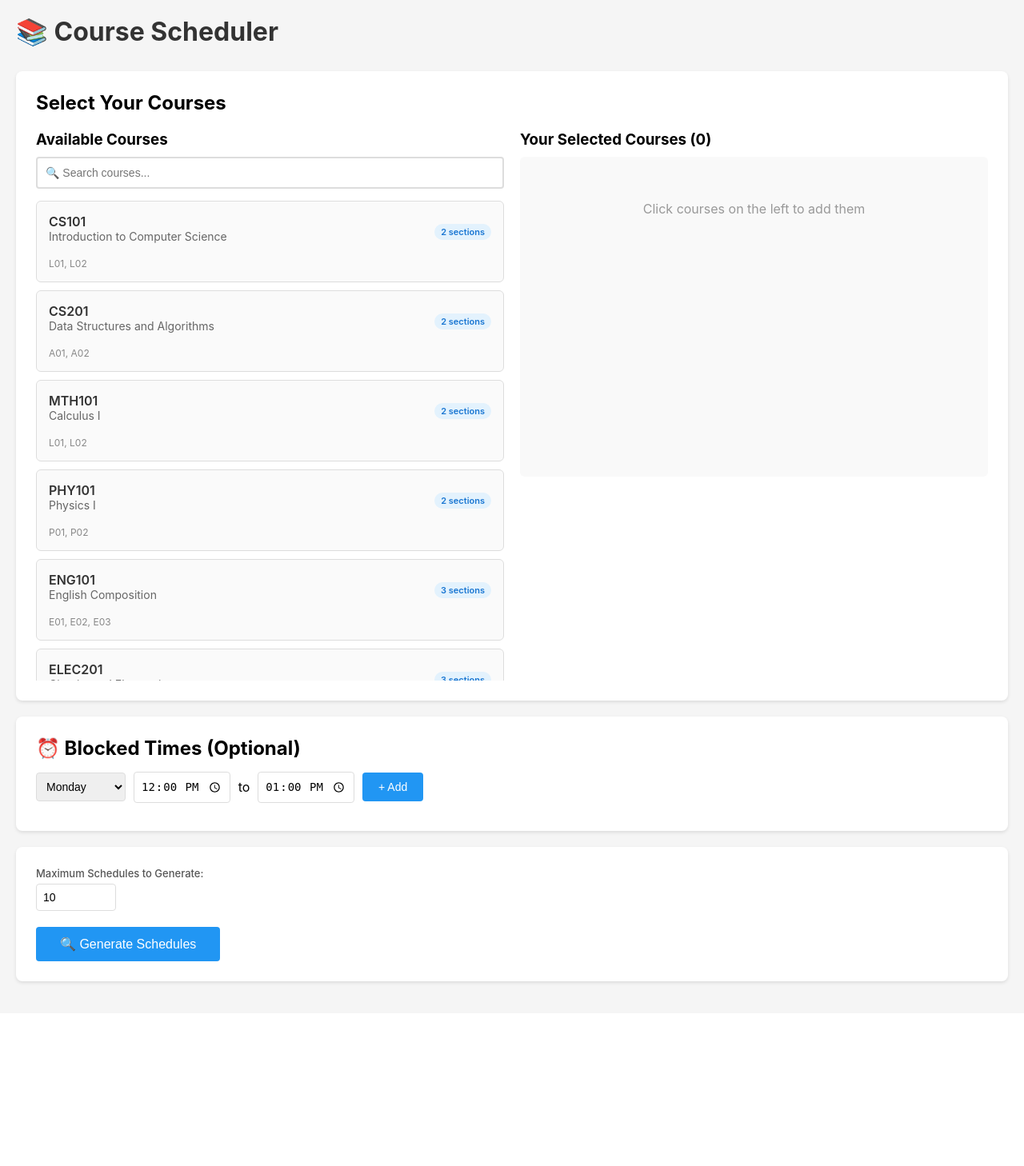
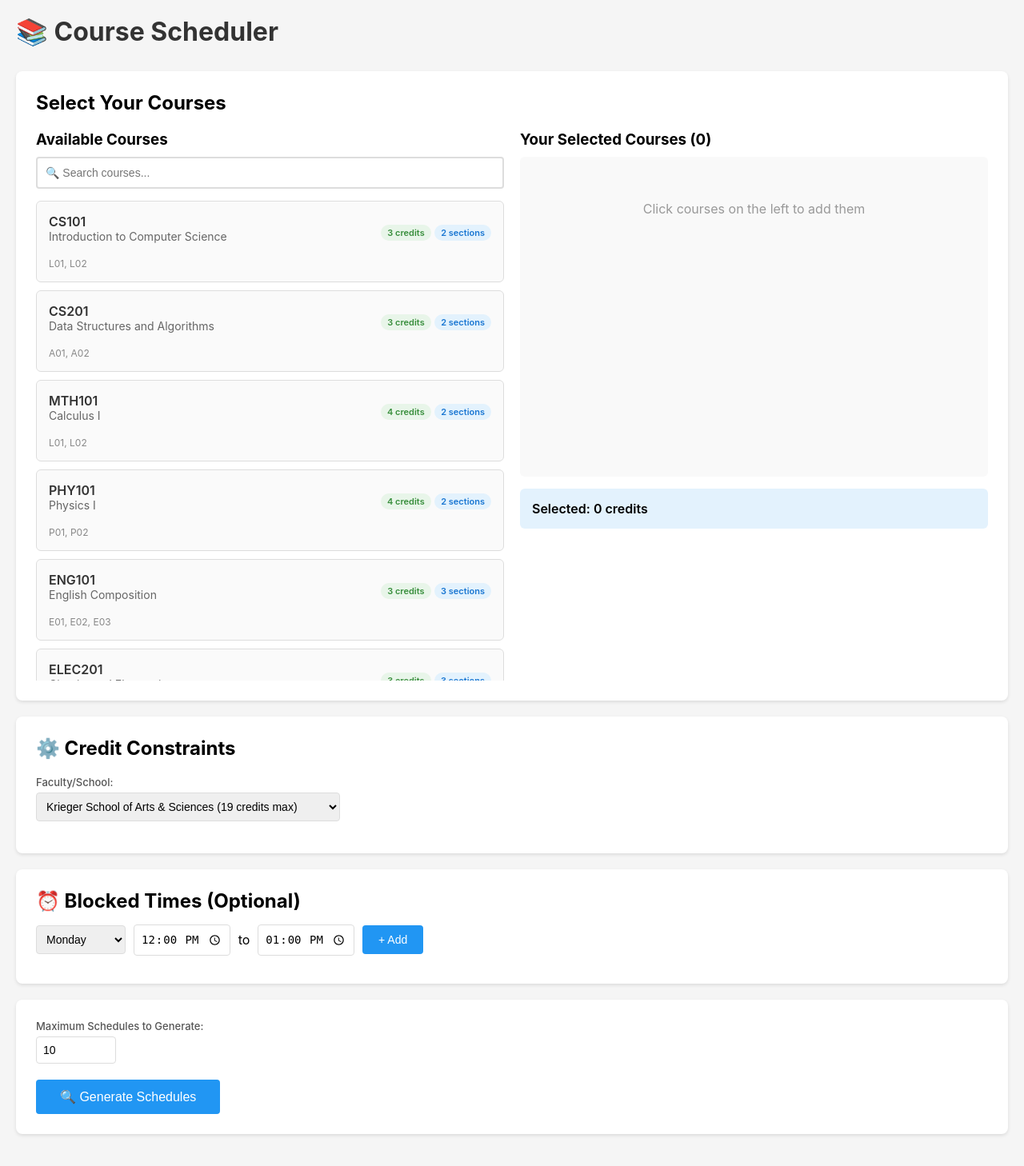
Before and after one commit to imuiy/schedulr, a Flask app: page / in a window 1280 px wide. Shown: the whole page at 80% size. Before the commit the page ends 1232 px from the top, so only its background shows below. Run offline with Flask 3, Linux system fonts and the light colour scheme.

Commit message:
updated html design

```diff
--- a/app.py
+++ b/app.py
@@ -1,97 +1,10 @@
 from flask import Flask, render_template, request, jsonify
 from datetime import datetime
+from schedulr.models import Course, Section, MeetingTime
+from schedulr.solver import generate_schedules, ScheduleConstraints, Faculty
+from schedulr.constraints import meetings_overlap
 
 app = Flask(__name__)
-
-# Your existing classes
-class MeetingTime:
-    def __init__(self, day, start, end):
-        self.day = day
-        self.start = self._parse_time(start)
-        self.end = self._parse_time(end)
-
-    def _parse_time(self, time_str):
-        """Parse time string like '09:00' or '1:30 PM'"""
-        if isinstance(time_str, str):
-            try:
-                return datetime.strptime(time_str, '%H:%M').time()
-            except:
-                return datetime.strptime(time_str, '%I:%M %p').time()
-        return time_str  # Already a time object
-
-class Section:
-    def __init__(self, section_id, meetings):
-        self.section_id = section_id
-        self.meetings = meetings
-
-class Course:
-    def __init__(self, course_id, priority, sections):
-        self.course_id = course_id
-        self.priority = priority
-        self.sections = sections
-
-# Your existing helper functions
-def meetings_overlap(m1, m2):
-    if m1.day != m2.day:
-        return False
-    return not (m1.end <= m2.start or m2.end <= m1.start)
-
-def sections_overlap(sec1, sec2):
-    for m1 in sec1.meetings:
-        for m2 in sec2.meetings:
-            if meetings_overlap(m1, m2):
-                return True
-    return False
-
-# Your scheduling algorithm
-def generate_schedules(courses, max_schedules=5):
-    # Sort courses by priority (higher first)
-    sorted_courses = sorted(courses, key=lambda c: c.priority, reverse=True)
-    results = []
-
-    def backtrack(i, current):
-        if len(results) >= max_schedules:
-            return
-
-        if i == len(sorted_courses):
-            results.append(list(current))
-            return
-
-        course = sorted_courses[i]
-        for section in course.sections:
-            if all(not sections_overlap(section, s) for s in current):
-                current.append(section)
-                backtrack(i + 1, current)
-                current.pop()
-
-    backtrack(0, [])
-    return results
-
-# Helper function to check blocked times
-def section_conflicts_with_blocked(section, blocked_times):
-    """Check if a section conflicts with any blocked times"""
-    for meeting in section.meetings:
-        for blocked in blocked_times:
-            blocked_meeting = MeetingTime(blocked['day'], blocked['start'], blocked['end'])
-            if meetings_overlap(meeting, blocked_meeting):
-                return True
-    return False
-
-def generate_schedules_with_blocked(courses, blocked_times=None, max_schedules=5):
-    """Generate schedules considering blocked times"""
-    if blocked_times:
-        # Filter out sections that conflict with blocked times
-        filtered_courses = []
-        for course in courses:
-            valid_sections = [s for s in course.sections
-                            if not section_conflicts_with_blocked(s, blocked_times)]
-            if valid_sections:
-                filtered_courses.append(
-                    Course(course.course_id, course.priority, valid_sections)
-                )
-        courses = filtered_courses
-
-    return generate_schedules(courses, max_schedules)
 
 @app.route('/')
 def index():
@@ -118,36 +31,62 @@ def generate():
         courses.append(Course(
             course_data['name'],
             course_data['priority'],
-            sections
+            sections,
+            credits=course_data.get('credits', 3.0)  # ADD THIS
         ))
 
     # Parse blocked times
-    blocked_times = data.get('blockedTimes', [])
+    blocked_times = []
+    for blocked in data.get('blockedTimes', []):
+        blocked_times.append(MeetingTime(
+            blocked['day'],
+            blocked['start'],
+            blocked['end']
+        ))
+
+    # Parse constraints
+    constraints = None
+    if 'faculty' in data:
+        faculty = Faculty.KSAS if data['faculty'] == 'ksas' else Faculty.EN
+        allow_overload = data.get('allowOverload', False)
+        constraints = ScheduleConstraints(faculty, allow_overload)
+
     max_schedules = data.get('maxSchedules', 10)
 
     # Generate schedules using your algorithm
-    schedules = generate_schedules_with_blocked(courses, blocked_times, max_schedules)
+    schedules = generate_schedules(
+        courses,
+        max_schedules=max_schedules,
+        blocked_times=blocked_times if blocked_times else None,
+        constraints=constraints
+    )
 
     # Convert schedules to JSON-friendly format
     result_schedules = []
-    for schedule in schedules:
-        schedule_data = []
-        for section in schedule:
-            # Find the course for this section
-            course = next(c for c in courses if section in c.sections)
-            schedule_data.append({
+    for schedule_data in schedules:
+        schedule = []
+        sections = schedule_data['sections'] if isinstance(schedule_data, dict) else schedule_data
+
+        for section in sections:
+            course = section.course
+            schedule.append({
                 'course': course.course_id,
                 'section': section.section_id,
+                'credits': course.credits,
                 'times': [
                     {
                         'day': m.day,
-                        'start': m.start.strftime('%H:%M'),
-                        'end': m.end.strftime('%H:%M')
+                        'start': m.start,
+                        'end': m.end
                     }
                     for m in section.meetings
                 ]
             })
-        result_schedules.append(schedule_data)
+
+        result_schedules.append({
+            'sections': schedule,
+            'total_credits': schedule_data.get('credits') if isinstance(schedule_data, dict) else None
+        })
 
     return jsonify({
         'success': True,
--- a/schedulr/models.py
+++ b/schedulr/models.py
@@ -13,11 +13,11 @@ class Section:
 
 
 class Course:
-    def __init__(self, course_id, priority, sections):
+    def __init__(self, course_id, priority, sections, credits=3.0):  # ADD credits=3.0 HERE
         self.course_id = course_id
         self.priority = priority
         self.sections = sections
-        self.credits = credits
+        self.credits = credits  # This was trying to use 'credits' before it was passed in
 
         for section in sections:
             section.course = self
--- a/schedulr/solver.py
+++ b/schedulr/solver.py
@@ -28,7 +28,7 @@ class ScheduleConstraints:
         limits = self.CREDIT_LIMITS[self.faculty]
         return limits['overload'] if self.overloaded else limits['normal']
 
-    def is_valid_credit_load(self, total_creidts):
+    def is_valid_credit_load(self, total_credits):
         return total_credits <= self.max_credits
 
 def generate_schedules(courses, max_schedules=5, blocked_times = None, constraints = None):
--- a/templates/index.html
+++ b/templates/index.html
@@ -70,6 +70,9 @@
         .empty-state { text-align: center; padding: 40px; color: #999; }
         .badge { display: inline-block; padding: 3px 8px; border-radius: 12px; font-size: 11px; font-weight: 600; }
         .badge-sections { background: #e3f2fd; color: #1976D2; }
+        .badge-credits { background: #e8f5e9; color: #388E3C; margin-left: 5px; }
+
+        .credit-summary { padding: 15px; background: #e3f2fd; border-radius: 6px; font-weight: 600; margin-top: 15px; }
     </style>
 </head>
 <body>
@@ -93,7 +96,29 @@
                     <div class="selected-courses" id="selected-courses">
                         <div class="empty-state">Click courses on the left to add them</div>
                     </div>
+                    <div class="credit-summary" id="credit-summary">
+                        Selected: <span id="selected-credits">0</span> credits
+                    </div>
                 </div>
+            </div>
+        </div>
+
+        <div class="input-section">
+            <h2 style="margin-bottom: 20px;">⚙️ Credit Constraints</h2>
+
+            <div style="margin-bottom: 15px;">
+                <label>Faculty/School:</label>
+                <select id="faculty" onchange="updateOverloadOption()">
+                    <option value="ksas">Krieger School of Arts & Sciences (19 credits max)</option>
+                    <option value="engineering">Engineering (19.5 credits normal, can overload to 23.5)</option>
+                </select>
+            </div>
+
+            <div id="overload-option" style="display: none; margin-bottom: 15px;">
+                <label>
+                    <input type="checkbox" id="allow-overload">
+                    Allow overload (up to 23.5 credits)
+                </label>
             </div>
         </div>
 
@@ -126,10 +151,11 @@
     </div>
 
     <script>
-        // Course database - this would normally come from a JSON file or API
+        // Course database with credits
         const courseDatabase = {
             'CS101': {
                 title: 'Introduction to Computer Science',
+                credits: 3.0,
                 sections: {
                     'L01': [
                         { day: 'Monday', start: '09:00', end: '10:30' },
@@ -144,6 +170,7 @@
             },
             'CS201': {
                 title: 'Data Structures and Algorithms',
+                credits: 3.0,
                 sections: {
                     'A01': [
                         { day: 'Monday', start: '13:00', end: '14:30' },
@@ -157,6 +184,7 @@
             },
             'MTH101': {
                 title: 'Calculus I',
+                credits: 4.0,
                 sections: {
                     'L01': [
                         { day: 'Monday', start: '11:00', end: '12:30' },
@@ -172,6 +200,7 @@
             },
             'PHY101': {
                 title: 'Physics I',
+                credits: 4.0,
                 sections: {
                     'P01': [
                         { day: 'Tuesday', start: '13:00', end: '15:00' },
@@ -185,6 +214,7 @@
             },
             'ENG101': {
                 title: 'English Composition',
+                credits: 3.0,
                 sections: {
                     'E01': [{ day: 'Monday', start: '12:00', end: '13:30' }],
                     'E02': [{ day: 'Tuesday', start: '11:00', end: '12:30' }],
@@ -193,6 +223,7 @@
             },
             'ELEC201': {
                 title: 'Circuits and Electronics',
+                credits: 3.0,
                 sections: {
                     'X01': [{ day: 'Friday', start: '14:00', end: '15:30' }],
                     'X02': [{ day: 'Tuesday', start: '16:00', end: '17:30' }],
@@ -227,7 +258,10 @@
                                 <div class="course-code">${code}</div>
                                 <div class="course-title">${course.title}</div>
                             </div>
-                            <span class="badge badge-sections">${sectionCount} sections</span>
+                            <div>
+                                <span class="badge badge-credits">${course.credits} credits</span>
+                                <span class="badge badge-sections">${sectionCount} sections</span>
+                            </div>
                         </div>
                         <div class="section-info">
                             ${Object.keys(course.sections).join(', ')}
@@ -255,6 +289,13 @@
             const count = Object.keys(selectedCourses).length;
             document.getElementById('selected-count').textContent = count;
 
+            // Calculate total credits
+            let totalCredits = 0;
+            for (const code of Object.keys(selectedCourses)) {
+                totalCredits += courseDatabase[code].credits;
+            }
+            document.getElementById('selected-credits').textContent = totalCredits.toFixed(1);
+
             if (count === 0) {
                 container.innerHTML = '<div class="empty-state">Click courses on the left to add them</div>';
                 return;
@@ -267,7 +308,7 @@
                     <div class="selected-course-item">
                         <div style="display: flex; justify-content: space-between; align-items: start;">
                             <div>
-                                <div style="font-weight: 600; margin-bottom: 4px;">${code}</div>
+                                <div style="font-weight: 600; margin-bottom: 4px;">${code} <span class="badge badge-credits">${course.credits} credits</span></div>
                                 <div style="font-size: 13px; color: #666;">${course.title}</div>
                             </div>
                             <button class="danger small" onclick="removeCourse('${code}')">Remove</button>
@@ -293,6 +334,12 @@
 
         function updatePriority(code, priority) {
             selectedCourses[code].priority = parseInt(priority);
+        }
+
+        function updateOverloadOption() {
+            const faculty = document.getElementById('faculty').value;
+            const overloadDiv = document.getElementById('overload-option');
+            overloadDiv.style.display = faculty === 'engineering' ? 'block' : 'none';
         }
 
         function filterCourses() {
@@ -345,7 +392,8 @@
                 coursesArray.push({
                     name: code,
                     priority: data.priority,
-                    sections: sections
+                    sections: sections,
+                    credits: course.credits
                 });
             }
 
@@ -363,11 +411,19 @@
             });
 
             const maxSchedules = parseInt(document.getElementById('max-schedules').value);
+            const faculty = document.getElementById('faculty').value;
+            const allowOverload = document.getElementById('allow-overload').checked;
 
             fetch('/generate', {
                 method: 'POST',
                 headers: { 'Content-Type': 'application/json' },
-                body: JSON.stringify({ courses: coursesArray, blockedTimes, maxSchedules })
+                body: JSON.stringify({
+                    courses: coursesArray,
+                    blockedTimes,
+                    maxSchedules,
+                    faculty: faculty,
+                    allowOverload: allowOverload
+                })
             })
             .then(r => r.json())
             .then(data => {
@@ -387,7 +443,7 @@
             const container = document.getElementById('results-container');
 
             if (data.count === 0) {
-                container.innerHTML = '<div class="input-section"><h2>No valid schedules found! Try adjusting priorities or removing time blocks.</h2></div>';
+                container.innerHTML = '<div class="input-section"><h2>No valid schedules found! Try adjusting priorities, allowing overload, or removing time blocks.</h2></div>';
                 return;
             }
 
@@ -401,14 +457,20 @@
 
             let html = `<div class="input-section"><h2>Found ${data.count} Valid Schedule(s)</h2></div><div class="results">`;
 
-            data.schedules.forEach((schedule, scheduleIdx) => {
+            data.schedules.forEach((scheduleData, scheduleIdx) => {
+                const schedule = scheduleData.sections;
+                const totalCredits = scheduleData.total_credits;
+
                 const courseColors = {};
                 schedule.forEach((course, idx) => {
                     courseColors[course.course] = COLORS[idx % COLORS.length];
                 });
 
                 html += `<div class="schedule-card">
-                    <div class="schedule-header">Schedule ${scheduleIdx + 1}</div>
+                    <div class="schedule-header">
+                        Schedule ${scheduleIdx + 1}
+                        ${totalCredits ? `<span style="float: right; background: #4CAF50; color: white; padding: 4px 12px; border-radius: 12px; font-size: 14px;">${totalCredits.toFixed(1)} credits</span>` : ''}
+                    </div>
                     <div class="schedule-grid">
                         <div class="time-column">
                             <div style="height: 42px;"></div>`;
@@ -461,7 +523,7 @@
                     const color = courseColors[course.course];
                     html += `<div class="color-legend">
                         <div class="color-box" style="background: ${color.bg}; border-color: ${color.border};"></div>
-                        <span>${course.course} (${course.section})</span>
+                        <span>${course.course} (${course.section}) - ${course.credits} credits</span>
                     </div>`;
                 });
                 html += `</div></div>`;
```
